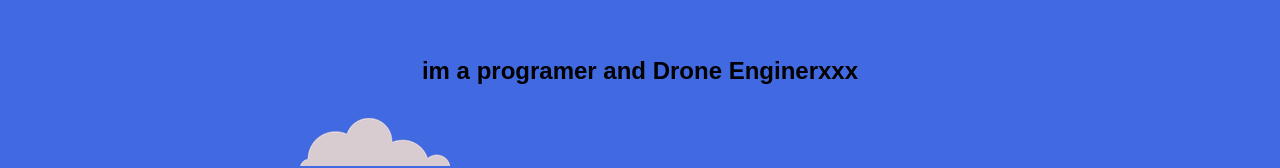
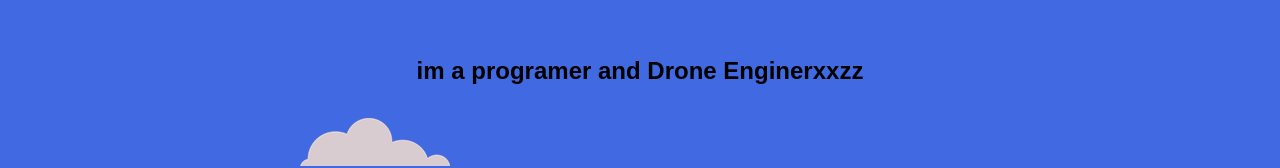
Before and after one commit to NovaxCode/Wavy_Stream, a plain HTML site: page Index.HTML in a window 1280 px wide. Shown: the part 258-426 px from the top of the page. Drawn offline with Linux system fonts and the light colour scheme.

Commit message:
Header update test

```diff
--- a/Index.HTML
+++ b/Index.HTML
@@ -13,7 +13,7 @@
   <div class="top-container">
     <img class="top-cloud" src="images/cloud.png" alt="cloud-img">
     <h1>I'm Gregory.</h1>
-    <h2>im a programer and Drone Enginerxxx </h2>
+    <h2>im a programer and Drone Enginerxxzz </h2>
     <img class="bottom-cloud" src="images/cloud.png" alt="cloud-image">
     <img src="images/mountain.png" alt="mountain-image">
   </div>
```
